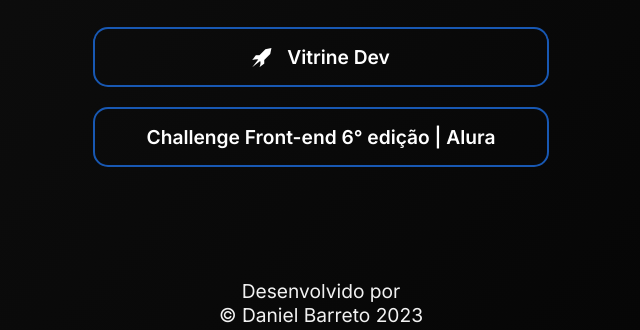
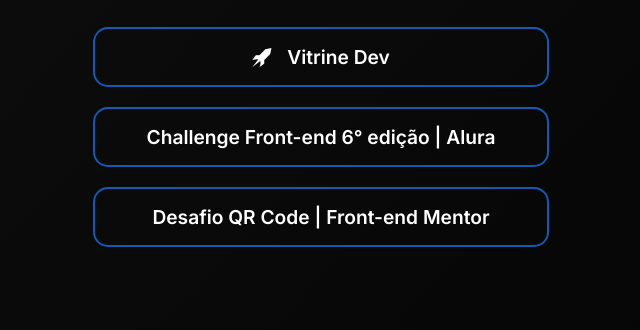
Before and after one commit to DanielBarret0/social-links-v2, a plain HTML site: page index.html in a window 1280 px wide. Shown: the part 470-800 px from the top of the page, without its empty margins (319-959 px from the left). Drawn offline with Linux system fonts and the light colour scheme; files whose address does not match are found by name.

Commit message:
Update index.html

```diff
--- a/index.html
+++ b/index.html
@@ -58,11 +58,11 @@
                     <p class="texto">Challenge Front-end 6° edição | Alura</p>
                 </a>
 
-                <!-- <a class="links fade-3" href="" target="_blank">
-
+                <a class="links fade-3" href="https://github.com/DanielBarret0/qr-code-frontend-mentor/blob/main/README.md" target="_blank">
+                    <p class="texto">Desafio QR Code | Front-end Mentor</p>
                 </a>
 
-                <a class="links fade-4" href="" target="_blank">
+                <!-- <a class="links fade-4" href="" target="_blank">
 
                 </a> -->
 
```
